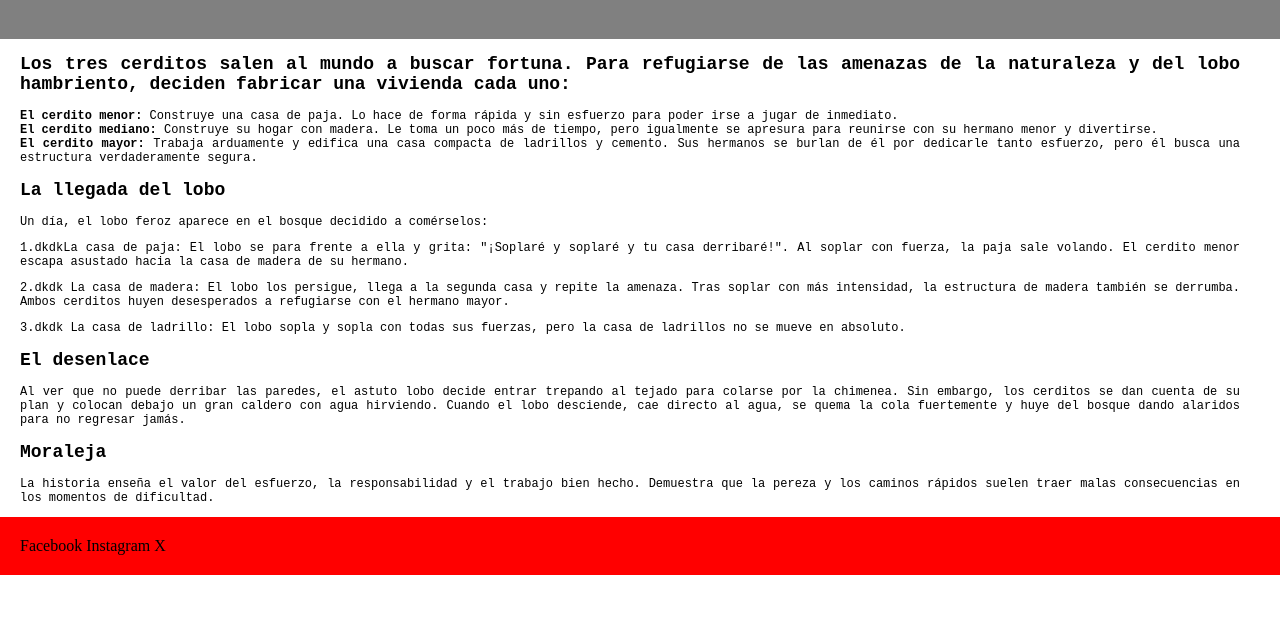
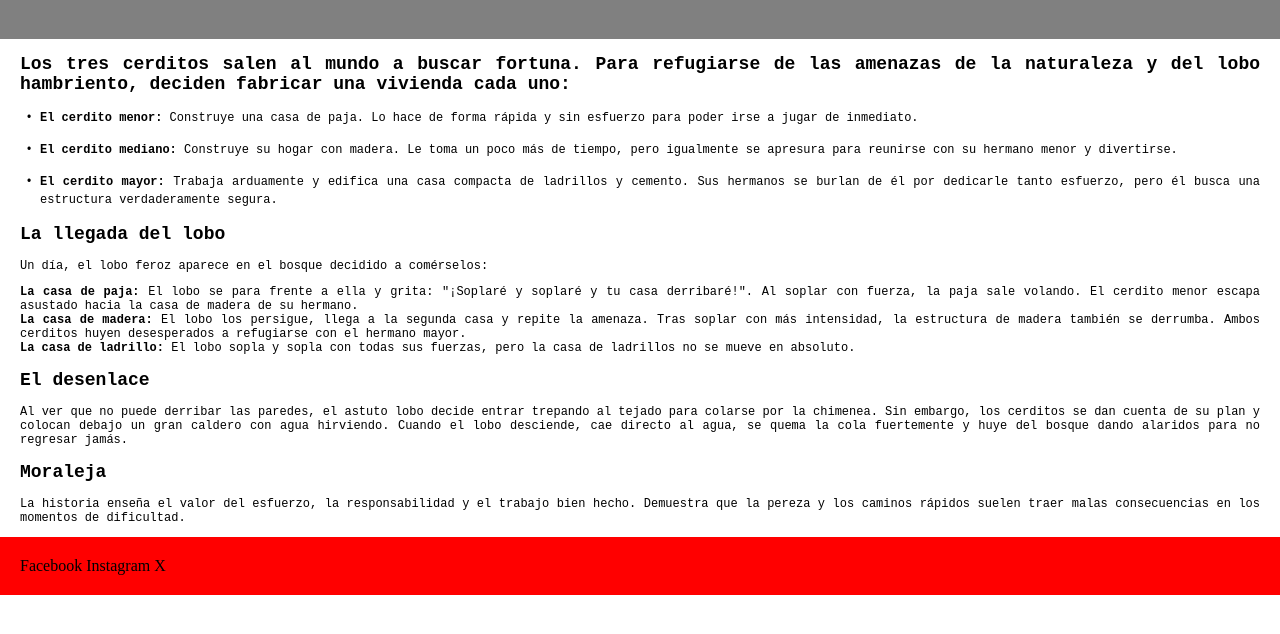
Before and after one commit to carlosjper/practicethreelittlepigs, a plain HTML site: page index.html in a window 1280 px wide. Shown: the part 62-696 px from the top of the page. Drawn offline with Linux system fonts and the light colour scheme.

Commit message:
addedd vignette to list

```diff
--- a/index.css
+++ b/index.css
@@ -14,20 +14,33 @@ main {
     font-size: 12px;
     font-family: "Courier New";
     text-align: justify;
-    margin-right: 40px;
+    margin-right: 20px;
 }
 
 .boldText {
-    font-weight: bold;
+  font-weight: bold;
 }
 
+/* Contenedor principal de la lista */
 .vignetteWithdot {
+  padding-left: 20px;   /* Deja espacio a la izquierda para que se vean los puntos */
+  margin: 0;
+}
+
+/* Cada elemento de la lista (los cerditos) */
+.vignetteWithdot li {
+  list-style-type: "• "; /* Ponemos el punto directamente como viñeta nativa */
+  margin-bottom: 14px;   /* Espacio entre cada cerdito */
+  line-height: 1.5;      /* Hace el texto más cómodo de leer */
+}
+
+
+
+
+.numberedList {
     list-style: none;
     padding: 0;
-}
-
-.numberedList {
-
+   /* counter-reset: mi-contador; */
 
 }
 
--- a/index.html
+++ b/index.html
@@ -29,9 +29,13 @@
     <section>
     <h2>La llegada del lobo</h2>
     <p>Un día, el lobo feroz aparece en el bosque decidido a comérselos:</p>
-    <p>1.dkdkLa casa de paja: El lobo se para frente a ella y grita: "¡Soplaré y soplaré y tu casa derribaré!". Al soplar con fuerza, la paja sale volando. El cerdito menor escapa asustado hacia la casa de madera de su hermano.</p>
-    <p>2.dkdk	La casa de madera: El lobo los persigue, llega a la segunda casa y repite la amenaza. Tras soplar con más intensidad, la estructura de madera también se derrumba. Ambos cerditos huyen desesperados a refugiarse con el hermano mayor.</p>
-    <p>3.dkdk	La casa de ladrillo: El lobo sopla y sopla con todas sus fuerzas, pero la casa de ladrillos no se mueve en absoluto.</p>
+	<ol class="numberedList">
+
+     <li><span class="boldText">La casa de paja:</span> El lobo se para frente a ella y grita: "¡Soplaré y soplaré y tu casa derribaré!". Al soplar con fuerza, la paja sale volando. El cerdito menor escapa asustado hacia la casa de madera de su hermano.</li>
+     <li><span class="boldText">La casa de madera:</span> El lobo los persigue, llega a la segunda casa y repite la amenaza. Tras soplar con más intensidad, la estructura de madera también se derrumba. Ambos cerditos huyen desesperados a refugiarse con el hermano mayor.</li>
+     <li><span class="boldText">La casa de ladrillo:</span> El lobo sopla y sopla con todas sus fuerzas, pero la casa de ladrillos no se mueve en absoluto.</li>
+
+    </ol>
     </section>
 
     <section>
```
